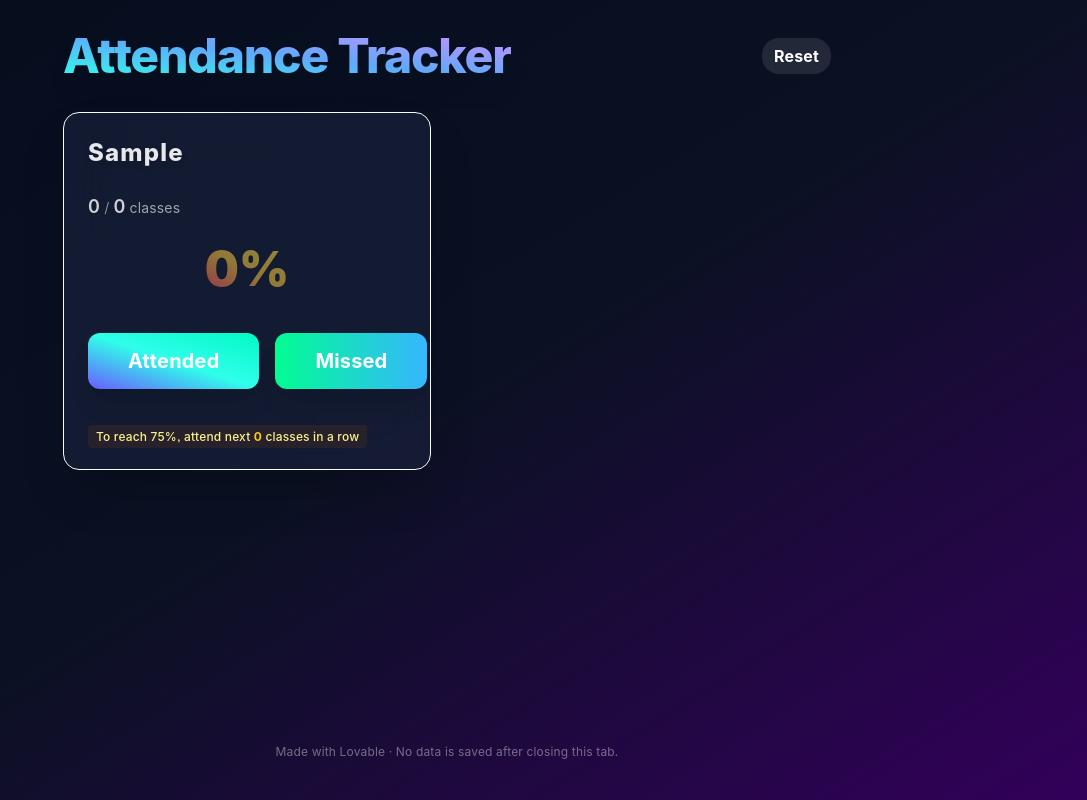
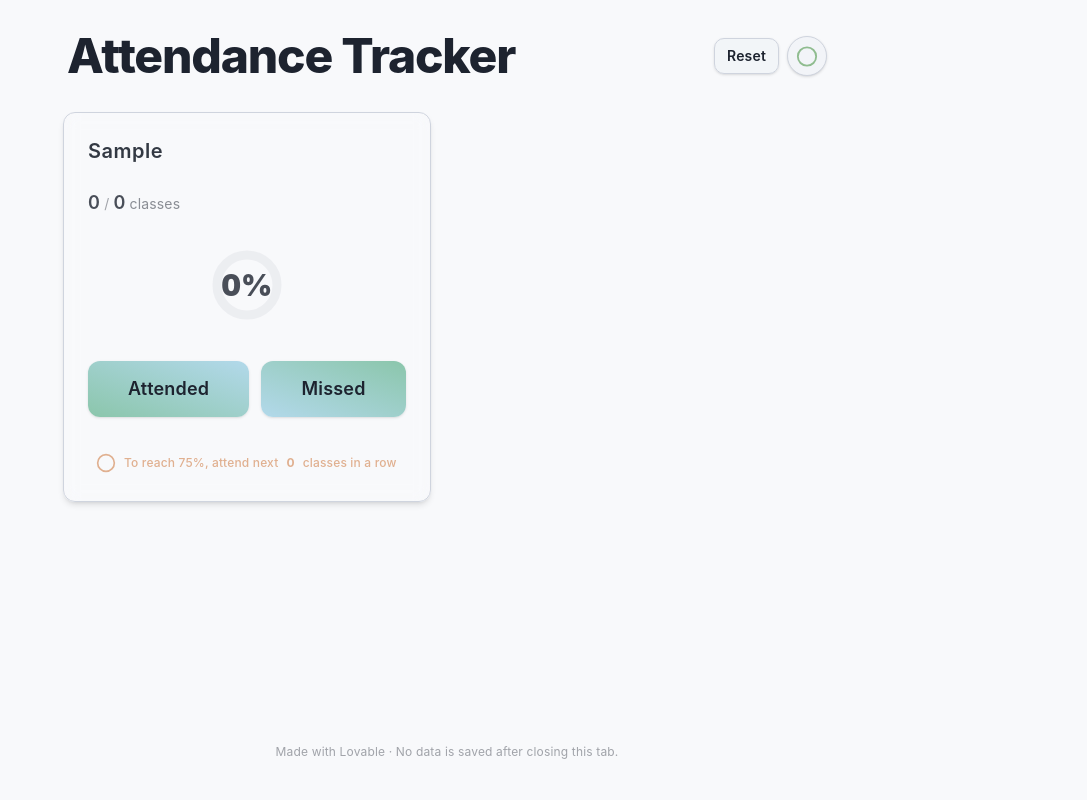
Before and after one commit to TanayK-node/BunkMate, a React (Vite) app: page / in a window 1280 px wide. Both pictures are taken after typing "Sample" into the empty fields and a click on the button "Start Tracking". Shown: the whole page, without its empty margins (193-1280 px from the left). Built offline with nearby package versions, Linux system fonts and the light colour scheme.

Commit message:
Refactor: Implement sophisticated, subtle aesthetics
- Implement light/dark mode with theme toggle and smooth transitions.
- Apply soft shadows, muted gradients, rounded corners, and pastel colors.
- Refine button styles, interactions, and layout for a calm, professional feel.

```diff
--- a/src/components/AttendanceCard.tsx
+++ b/src/components/AttendanceCard.tsx
@@ -1,7 +1,7 @@
-
 import React from "react";
 import { Card, CardContent, CardHeader, CardTitle } from "@/components/ui/card";
 import { Button } from "@/components/ui/button";
+import { Circle } from "lucide-react";
 
 type Subject = {
   name: string;
@@ -15,11 +15,8 @@ export const AttendanceCard: React.FC<{
   onUpdate: (subject: Subject) => void;
 }> = ({ subject, minPercentage, onUpdate }) => {
   const { name, attended, total } = subject;
-  const percentage =
-    total > 0 ? Math.round((attended / total) * 100) : 0;
+  const percentage = total > 0 ? Math.round((attended / total) * 100) : 0;
   const isAboveMin = percentage >= minPercentage;
-
-  // Calculate how many more classes needed to reach requirement
   let classesNeeded = 0;
   if (percentage < minPercentage) {
     const needed =
@@ -28,47 +25,76 @@ export const AttendanceCard: React.FC<{
           ? 0
           : total + 1 - attended
         : Math.ceil(
-            (minPercentage * total - 100 * attended) /
-              (100 - minPercentage)
+            (minPercentage * total - 100 * attended) / (100 - minPercentage)
           );
     classesNeeded = Math.max(needed, 0);
   }
 
+  // Pastel ring color
+  const ringColor = isAboveMin
+    ? "#8fbc8f" // sage
+    : percentage > minPercentage - 10
+    ? "#ffd59e" // soft amber
+    : "#ffb3b3"; // light red
+
+  // Animate percentage (CSS transitions for width/appearance)
   return (
-    <Card className="flex flex-col group transition-all duration-500">
+    <Card className="flex flex-col group transition-all duration-500 shadow-md">
       <CardHeader>
-        <CardTitle className="text-2xl font-extrabold tracking-wider drop-shadow-md text-white/90">
+        <CardTitle className="text-xl font-semibold tracking-wide text-foreground/90">
           {name}
         </CardTitle>
       </CardHeader>
       <CardContent className="flex-1 flex flex-col gap-4">
         <div className="flex items-center gap-2 text-sm text-muted-foreground">
           <span>
-            <strong className="text-lg font-semibold text-white/80">{attended}</strong>
-            <span className="text-white/50"> / </span>
-            <strong className="text-lg font-semibold text-white/80">{total}</strong>
-            <span className="ml-1 text-white/60">classes</span>
+            <strong className="text-lg font-semibold text-foreground/80">{attended}</strong>
+            <span className="text-foreground/40"> / </span>
+            <strong className="text-lg font-semibold text-foreground/80">{total}</strong>
+            <span className="ml-1 text-foreground/50">classes</span>
           </span>
         </div>
-        <div className="flex items-center justify-center my-2">
-          {/* Animated-gradient percentage number, large */}
+        <div className="flex items-center justify-center my-4 relative">
+          <svg width="72" height="72" viewBox="0 0 72 72" className="block">
+            <circle
+              cx="36"
+              cy="36"
+              r="30"
+              fill="none"
+              stroke="#e4e7ec"
+              strokeWidth="9"
+              opacity={0.6}
+            />
+            <circle
+              cx="36"
+              cy="36"
+              r="30"
+              fill="none"
+              stroke={ringColor}
+              strokeWidth="9"
+              strokeDasharray={2 * Math.PI * 30}
+              strokeDashoffset={
+                2 * Math.PI * 30 * (1 - Math.min(percentage, 100) / 100)
+              }
+              strokeLinecap="round"
+              style={{
+                transition: "stroke-dashoffset 0.6s cubic-bezier(0.4,0,0.2,1), stroke 0.3s",
+                filter: "drop-shadow(0 2px 8px rgba(0,0,0,0.07))"
+              }}
+            />
+          </svg>
           <span
-            className={
-              "text-4xl md:text-5xl font-black bg-gradient-to-tr " +
-              (isAboveMin
-                ? "from-[#2fff7f] via-[#30feea] to-[#55aaff] text-transparent bg-clip-text"
-                : "from-[#ff4f64] via-[#ffcb3b] to-[#fee440] text-transparent bg-clip-text animate-pulse")
-            }
-            style={{ transition: "color 0.5s, background 0.5s" }}
+            className="absolute inset-0 flex items-center justify-center text-3xl font-black text-foreground/80"
+            style={{ fontVariantNumeric: "tabular-nums" }}
           >
             {percentage}%
           </span>
         </div>
-        <div className="flex gap-4 mt-4">
+        <div className="flex gap-3 mt-2">
           <Button
             variant="default"
             size="lg"
-            className="flex-1 shadow-xl"
+            className="flex-1 shadow"
             onClick={() =>
               onUpdate({
                 ...subject,
@@ -82,7 +108,7 @@ export const AttendanceCard: React.FC<{
           <Button
             variant="secondary"
             size="lg"
-            className="flex-1 shadow-xl"
+            className="flex-1 shadow"
             onClick={() =>
               onUpdate({
                 ...subject,
@@ -93,15 +119,16 @@ export const AttendanceCard: React.FC<{
             Missed
           </Button>
         </div>
-        <div className="mt-6 text-xs font-medium">
+        <div className="mt-4 text-xs font-medium">
           {isAboveMin ? (
-            <span className="text-green-300/80">
-              <span className="inline-block animate-pulse">✔</span> Above minimum attendance ({minPercentage}%)
+            <span className="text-[hsl(var(--success))] flex items-center gap-2">
+              <Circle className="w-5 h-5 text-[hsl(var(--success))]" strokeWidth={2} /> Above minimum attendance ({minPercentage}%)
             </span>
           ) : (
-            <span className="text-yellow-200 bg-yellow-900/20 rounded px-2 py-1">
+            <span className="text-[hsl(var(--warning))] bg-[hsl(var(--warning),.09)] rounded px-2 py-1 flex items-center gap-2 animate-pulse-slow">
+              <Circle className="w-5 h-5 text-[hsl(var(--warning))]" strokeWidth={2} />
               To reach {minPercentage}%, attend next{" "}
-              <b className="font-bold text-yellow-400">{classesNeeded}</b> class
+              <b className="font-bold text-[hsl(var(--warning))]">{classesNeeded}</b> class
               {classesNeeded !== 1 && "es"} in a row
             </span>
           )}
--- /dev/null
+++ b/src/components/ThemeToggle.tsx
@@ -0,0 +1,38 @@
+
+// ThemeToggle - simple dark/light toggle with smooth animation
+import React from "react";
+import { useEffect, useState } from "react";
+import { Circle, CircleCheck } from "lucide-react";
+
+const getInitialTheme = () =>
+  (localStorage.getItem("theme") as "light" | "dark" | null) ||
+  (window.matchMedia("(prefers-color-scheme: dark)").matches ? "dark" : "light");
+
+export const ThemeToggle: React.FC = () => {
+  const [theme, setTheme] = useState<"light" | "dark">(getInitialTheme());
+
+  useEffect(() => {
+    document.documentElement.classList.toggle("dark", theme === "dark");
+    localStorage.setItem("theme", theme);
+  }, [theme]);
+
+  return (
+    <button
+      aria-label="Toggle theme"
+      className="bg-card rounded-full border border-divider shadow p-2 transition-all duration-300 flex items-center justify-center hover:bg-accent2/40 focus:focus-soft outline-none"
+      onClick={() => setTheme(theme === "dark" ? "light" : "dark")}
+      style={{
+        transition: "background 0.3s, color 0.3s, box-shadow 0.3s",
+        width: 40,
+        height: 40,
+        color: theme === "dark" ? "#b19cd9" : "#8fbc8f",
+      }}
+    >
+      {theme === "dark" ? (
+        <CircleCheck size={23} strokeWidth={2} />
+      ) : (
+        <Circle size={23} strokeWidth={2} />
+      )}
+    </button>
+  );
+};
--- a/src/components/ui/button.tsx
+++ b/src/components/ui/button.tsx
@@ -1,28 +1,24 @@
-
 import * as React from "react"
 import { Slot } from "@radix-ui/react-slot"
 import { cva, type VariantProps } from "class-variance-authority"
 import { cn } from "@/lib/utils"
 
 const buttonVariants = cva(
-  "inline-flex items-center justify-center gap-2 whitespace-nowrap rounded-lg font-bold ring-offset-background transition-all focus-visible:outline-none focus-visible:ring-2 focus-visible:ring-ring focus-visible:ring-offset-2 disabled:pointer-events-none disabled:opacity-50",
+  "inline-flex items-center justify-center gap-2 whitespace-nowrap rounded-xl font-semibold shadow group ring-offset-background transition-all duration-300 focus-visible:outline-none focus-visible:ring-2 focus-visible:ring-accent focus-visible:ring-offset-2 disabled:pointer-events-none disabled:opacity-50",
   {
     variants: {
       variant: {
-        default: "bg-gradient-to-tr from-[#6a5cff] via-[#30feea] to-[#01f9c6] text-white shadow-lg hover:brightness-110 active:scale-95",
-        destructive:
-          "bg-gradient-to-tr from-[#ff3973] to-[#ffb237] text-white hover:brightness-110",
-        outline:
-          "border border-accent bg-transparent hover:bg-accent/30 text-accent-foreground",
-        secondary:
-          "bg-gradient-to-r from-[#01fd92] to-[#36b6fe] text-white hover:brightness-110",
-        ghost: "hover:bg-accent hover:text-accent-foreground",
-        link: "text-primary underline-offset-4 hover:underline",
+        default: "bg-gradient-to-tr from-[hsl(var(--accent))] to-[hsl(var(--accent2))] text-foreground hover:brightness-105 active:scale-98",
+        destructive: "bg-[hsl(var(--danger))] text-white hover:bg-[hsl(var(--danger),0.85)]",
+        outline: "border border-input bg-transparent hover:bg-[hsl(var(--card))] text-foreground",
+        secondary: "bg-gradient-to-tr from-[hsl(var(--accent2))] to-[hsl(var(--accent))] text-foreground hover:brightness-105",
+        ghost: "hover:bg-input/50 hover:text-accent",
+        link: "text-accent underline-offset-4 hover:underline",
       },
       size: {
-        default: "h-12 px-6 py-2 text-lg",
-        sm: "h-9 rounded-md px-3 text-base",
-        lg: "h-14 rounded-xl px-10 text-xl",
+        default: "h-11 px-6 py-2 text-base",
+        sm: "h-9 rounded-md px-3 text-sm",
+        lg: "h-14 rounded-xl px-10 text-lg",
         icon: "h-10 w-10",
       },
     },
@@ -44,7 +40,7 @@ const Button = React.forwardRef<HTMLButtonElement, ButtonProps>(
     const Comp = asChild ? Slot : "button"
     return (
       <Comp
-        className={cn(buttonVariants({ variant, size, className }), "transition-transform duration-200 active:scale-95")}
+        className={cn(buttonVariants({ variant, size, className }), "transition-transform duration-200 active:scale-97")}
         ref={ref}
         {...props}
       />
--- a/src/components/ui/card.tsx
+++ b/src/components/ui/card.tsx
@@ -9,9 +9,7 @@ const Card = React.forwardRef<
   <div
     ref={ref}
     className={cn(
-      // Glassmorphism & border enhancements
-      "rounded-2xl border bg-[var(--card-glass-bg)] backdrop-blur-xl bg-clip-padding shadow-2xl border border-[hsla(var(--card-glass-border),0.25)] transition-all duration-300",
-      "hover:scale-[1.025] hover:shadow-3xl",
+      "rounded-xl border glass-card shadow-md hover:shadow-lg transition-all duration-300",
       className
     )}
     {...props}
--- a/src/index.css
+++ b/src/index.css
@@ -1,109 +1,103 @@
+
 @tailwind base;
 @tailwind components;
 @tailwind utilities;
 
-/* Definition of the design system. All colors, gradients, fonts, etc should be defined here. */
-
 @layer base {
   :root {
-    --background: 229 45% 8%;      /* deep navy */
-    --foreground: 222.2 84% 4.9%;
+    /* Light theme base */
+    --background: 220 30% 98%; /* #f8f9fa */
+    --foreground: 222 23% 15%; /* calm dark text */
 
-    --card: 224 33% 16%;           /* dark glass card */
-    --card-foreground: 210 40% 98%;
+    --card: 218 29% 96%;       /* #e9ecef */
+    --card-foreground: 222 23% 15%;
 
-    --popover: 0 0% 100%;
-    --popover-foreground: 222.2 47.4% 11.2%;
+    --accent: 153 34% 66%;     /* sage green #8fbc8f */
+    --accent2: 199 58% 81%;    /* soft blue #87ceeb */
+    --accent3: 2 100% 80%;     /* coral #ff7f7f */
+    --accent-purple: 260 23% 75%; /* pastel purple #b19cd9 */
+    --accent-teal: 182 25% 49%;   /* muted teal #5f9ea0 */
+    --accent-amber: 43 74% 59%;   /* warm amber #daa520 */
 
-    --primary: 265 89% 65%;        /* neon purple/blue accent */
-    --primary-foreground: 222.2 47.4% 11.2%;
+    --success: 137 35% 64%;    /* pastel green */
+    --warning: 24 56% 72%;     /* soft orange */
+    --danger: 2 82% 65%;       /* soft red */
 
-    --secondary: 156 74% 49%;      /* neon green accent */
-    --secondary-foreground: 222.2 47.4% 11.2%;
+    --border: 221 18% 84%;     /* very soft gray border */
+    --input: 221 18% 91%;
 
-    --muted: 210 40% 96.1%;
-    --muted-foreground: 215.4 16.3% 46.9%;
+    --radius: 0.75rem; /* 12px */
+    --shadow: 0 4px 24px 0 hsla(218, 29%, 72%, 0.08);
+    --shadow-md: 0 8px 32px 0 hsla(218, 29%, 50%, 0.10);
 
-    --accent: 210 40% 96.1%;
-    --accent-foreground: 222.2 47.4% 11.2%;
+    --divider: 221 16% 92%;
 
-    --destructive: 0 84.2% 60.2%;
-    --destructive-foreground: 210 40% 98%;
-
-    --border: 214.3 31.8% 91.4%;
-    --input: 214.3 31.8% 91.4%;
-    --ring: 222.2 84% 4.9%;
-
-    --card-glass-border: 215 28% 53%;
-    --card-glass-bg: hsla(224, 40%, 16%, 0.72);
-
-    --radius: 1.2rem; /* bump for more roundness */
-
-    --sidebar-background: 0 0% 98%;
-
-    --sidebar-foreground: 240 5.3% 26.1%;
-
-    --sidebar-primary: 240 5.9% 10%;
-
-    --sidebar-primary-foreground: 0 0% 98%;
-
-    --sidebar-accent: 240 4.8% 95.9%;
-
-    --sidebar-accent-foreground: 240 5.9% 10%;
-
-    --sidebar-border: 220 13% 91%;
-
-    --sidebar-ring: 217.2 91.2% 59.8%;
+    --transition: background 0.3s cubic-bezier(0.4,0,0.2,1),
+      color 0.3s cubic-bezier(0.4,0,0.2,1),
+      border-color 0.3s cubic-bezier(0.4,0,0.2,1);
   }
 
   .dark {
-    --background: 222.2 84% 4.9%;
-    --foreground: 210 40% 98%;
+    --background: 230 12% 11%;          /* #1a1a1a */
+    --foreground: 220 28% 90%;          /* nearly white text */
+    --card: 230 12% 18%;                /* #2d2d2d */
+    --card-foreground: 220 28% 90%;
 
-    --card: 222.2 84% 4.9%;
-    --card-foreground: 210 40% 98%;
+    --accent: 260 24% 75%;     /* soft purple #b19cd9 */
+    --accent2: 182 25% 49%;    /* muted teal #5f9ea0 */
+    --accent3: 43 74% 59%;     /* warm amber #daa520 */
 
-    --popover: 222.2 84% 4.9%;
-    --popover-foreground: 210 40% 98%;
+    --success: 137 17% 35%;
+    --warning: 30 35% 52%;
+    --danger: 3 48% 54%;
 
-    --primary: 210 40% 98%;
-    --primary-foreground: 222.2 47.4% 11.2%;
+    --border: 228 12% 26%;         /* soft border in dark */
+    --input: 228 16% 34%;
 
-    --secondary: 217.2 32.6% 17.5%;
-    --secondary-foreground: 210 40% 98%;
+    --divider: 228 12% 24%;
 
-    --muted: 217.2 32.6% 17.5%;
-    --muted-foreground: 215 20.2% 65.1%;
+    --shadow: 0 4px 24px 0 hsla(230, 12%, 8%, 0.12);
+    --shadow-md: 0 8px 32px 0 hsla(230, 12%, 20%, 0.14);
+    --radius: 0.75rem;
+    --transition: background 0.3s cubic-bezier(0.4,0,0.2,1),
+      color 0.3s cubic-bezier(0.4,0,0.2,1),
+      border-color 0.3s cubic-bezier(0.4,0,0.2,1);
+  }
 
-    --accent: 217.2 32.6% 17.5%;
-    --accent-foreground: 210 40% 98%;
+  body {
+    background: hsl(var(--background));
+    color: hsl(var(--foreground));
+    transition: var(--transition);
+    font-family: 'Inter', 'Segoe UI', Arial, sans-serif;
+    letter-spacing: 0.01em;
+    min-height: 100vh;
+    overscroll-behavior-y: none;
+  }
 
-    --destructive: 0 62.8% 30.6%;
-    --destructive-foreground: 210 40% 98%;
-
-    --border: 217.2 32.6% 17.5%;
-    --input: 217.2 32.6% 17.5%;
-    --ring: 212.7 26.8% 83.9%;
-    --sidebar-background: 240 5.9% 10%;
-    --sidebar-foreground: 240 4.8% 95.9%;
-    --sidebar-primary: 224.3 76.3% 48%;
-    --sidebar-primary-foreground: 0 0% 100%;
-    --sidebar-accent: 240 3.7% 15.9%;
-    --sidebar-accent-foreground: 240 4.8% 95.9%;
-    --sidebar-border: 240 3.7% 15.9%;
-    --sidebar-ring: 217.2 91.2% 59.8%;
+  * {
+    @apply border-border;
+    transition: var(--transition);
   }
 }
 
-@layer base {
-  * {
-    @apply border-border;
+@layer components {
+  .glass-card {
+    background: hsla(var(--card), 0.8);
+    box-shadow: var(--shadow);
+    border-radius: var(--radius);
+    border: 1px solid hsl(var(--border));
+    backdrop-filter: blur(8px);
+    transition: var(--transition);
   }
-
-  body {
-    @apply bg-background text-card-foreground font-sans;
-    font-family: 'Inter', 'Segoe UI', Arial, sans-serif;
-    font-feature-settings: "ss01" on, "ss03" on;
-    letter-spacing: 0.01em;
+  .divider {
+    background: hsl(var(--divider));
+    height: 1px;
+    margin: 1rem 0;
+    opacity: 0.7;
+  }
+  .focus-soft {
+    outline: none;
+    box-shadow: 0 0 0 2px hsl(var(--accent))33, 0 2px 12px 0 hsla(var(--accent), 0.07);
+    transition: box-shadow 0.3s cubic-bezier(0.4,0,0.2,1);
   }
 }
--- a/src/pages/Index.tsx
+++ b/src/pages/Index.tsx
@@ -1,9 +1,9 @@
-
 import React, { useState } from "react";
 import { Card, CardContent, CardHeader, CardTitle } from "@/components/ui/card";
 import { Input } from "@/components/ui/input";
 import { Button } from "@/components/ui/button";
 import { AttendanceCard } from "@/components/AttendanceCard";
+import { ThemeToggle } from "@/components/ThemeToggle";
 
 type Subject = {
   name: string;
@@ -83,22 +83,20 @@ const Index = () => {
   // Only show setup form if attendance state hasn't been set
   if (!attendance) {
     return (
-      <div className="min-h-screen flex items-center justify-center px-2 bg-gradient-to-br from-[#101c2c] via-[#111620] to-[#2a003f]">
-        <Card className="w-full max-w-lg mx-auto glass-card border-0 shadow-2xl backdrop-blur-2xl">
+      <div className="min-h-screen flex items-center justify-center px-2 bg-background transition-all duration-300">
+        <Card className="w-full max-w-lg mx-auto glass-card shadow-md border-0">
           <CardHeader>
-            <CardTitle className="text-center text-3xl font-extrabold bg-gradient-to-tr from-[#6a5cff] via-[#30feea] to-[#01f9c6] bg-clip-text text-transparent drop-shadow-lg tracking-tight">
-              Attendance Tracker Setup
-            </CardTitle>
+            <CardTitle className="text-center text-2xl font-bold text-foreground mb-3">Attendance Setup</CardTitle>
           </CardHeader>
           <CardContent>
-            <form onSubmit={handleSubmit} className="space-y-8">
-              <div className="space-y-4">
-                <label className="block font-bold text-white/70 mb-1 tracking-wide text-lg">Subjects</label>
+            <form onSubmit={handleSubmit} className="space-y-6">
+              <div className="space-y-3">
+                <label className="block font-semibold text-foreground/80 mb-1">Subjects</label>
                 <div className="space-y-2">
                   {form.subjects.map((subject, idx) => (
                     <div
                       key={idx}
-                      className="flex flex-col sm:flex-row gap-2 items-stretch mb-1 transition-all duration-300"
+                      className="flex flex-col sm:flex-row gap-2 items-stretch mb-1"
                     >
                       <Input
                         placeholder="Subject name"
@@ -106,7 +104,7 @@ const Index = () => {
                         onChange={(e) =>
                           handleSubjectChange(idx, "name", e.target.value)
                         }
-                        className="flex-1 glass-card bg-white/5 border-[hsla(var(--card-glass-border),0.12)] placeholder:text-white/50 text-white font-medium shadow-inner focus:shadow-glass focus:ring-2 focus:ring-primary focus:outline-none"
+                        className="flex-1 bg-card/90 border border-input rounded-md focus:focus-soft placeholder:text-foreground/30 text-foreground"
                       />
                       <Input
                         type="number"
@@ -116,7 +114,7 @@ const Index = () => {
                         onChange={(e) =>
                           handleSubjectChange(idx, "attended", e.target.value)
                         }
-                        className="w-24 glass-card bg-white/5 border-[hsla(var(--card-glass-border),0.12)] placeholder:text-white/50 text-white font-medium shadow-inner focus:shadow-glass focus:ring-2 focus:ring-primary focus:outline-none"
+                        className="w-20 bg-card/90 border border-input rounded-md focus:focus-soft placeholder:text-foreground/30 text-foreground"
                       />
                       <Input
                         type="number"
@@ -126,7 +124,7 @@ const Index = () => {
                         onChange={(e) =>
                           handleSubjectChange(idx, "total", e.target.value)
                         }
-                        className="w-24 glass-card bg-white/5 border-[hsla(var(--card-glass-border),0.12)] placeholder:text-white/50 text-white font-medium shadow-inner focus:shadow-glass focus:ring-2 focus:ring-primary focus:outline-none"
+                        className="w-20 bg-card/90 border border-input rounded-md focus:focus-soft placeholder:text-foreground/30 text-foreground"
                       />
                       {form.subjects.length > 1 && (
                         <Button
@@ -147,13 +145,13 @@ const Index = () => {
                   type="button"
                   variant="outline"
                   onClick={addSubject}
-                  className="w-full border-0 bg-gradient-to-tr from-[#6a5cff] via-[#30feea] to-[#01f9c6] text-white/90 shadow hover:brightness-125 transition-all"
+                  className="w-full border-0 bg-gradient-to-tr from-[hsl(var(--accent))] to-[hsl(var(--accent2))] text-foreground shadow hover:brightness-110"
                 >
                   + Add Subject
                 </Button>
               </div>
               <div>
-                <label className="block font-bold mb-1 tracking-wide text-white/70 text-lg">
+                <label className="block font-bold mb-1 text-foreground/80">
                   Minimum Attendance (%)
                 </label>
                 <Input
@@ -170,10 +168,10 @@ const Index = () => {
                       ),
                     }))
                   }
-                  className="w-32 glass-card bg-white/5 border-[hsla(var(--card-glass-border),0.12)] placeholder:text-white/50 text-white font-semibold shadow-inner focus:shadow-glass focus:ring-2 focus:ring-primary focus:outline-none"
+                  className="w-28 bg-card/90 border border-input rounded focus:focus-soft text-foreground font-semibold"
                 />
               </div>
-              <Button type="submit" className="w-full h-14 text-2xl font-extrabold shadow-xl">
+              <Button type="submit" className="w-full h-12 text-xl font-bold shadow group">
                 Start Tracking
               </Button>
             </form>
@@ -200,14 +198,15 @@ const Index = () => {
   };
 
   return (
-    <div className="min-h-screen bg-gradient-to-br from-[#050d1d] via-[#0b1123] to-[#32005a] px-2 py-8 flex flex-col transition-colors duration-500">
-      <header className="mb-8 flex items-center justify-between max-w-3xl w-full mx-auto">
-        <h1 className="text-4xl md:text-5xl font-extrabold font-display tracking-tight bg-gradient-to-tr from-[#30feea] via-[#60a9fa] to-[#d08ffe] bg-clip-text text-transparent drop-shadow-xl">
-          Attendance Tracker
-        </h1>
-        <Button variant="outline" onClick={resetAll} size="sm" className="bg-white/10 border-0 text-white hover:bg-white/20">
-          Reset
-        </Button>
+    <div className="min-h-screen bg-background px-3 py-8 flex flex-col transition-colors duration-300">
+      <header className="mb-8 flex items-center justify-between max-w-3xl w-full mx-auto px-1">
+        <h1 className="text-4xl md:text-5xl font-extrabold tracking-tight text-foreground">Attendance Tracker</h1>
+        <div className="flex items-center gap-2">
+          <Button variant="outline" onClick={resetAll} size="sm" className="bg-card/80 text-foreground border border-divider hover:bg-card">
+            Reset
+          </Button>
+          <ThemeToggle />
+        </div>
       </header>
       <div className="grid grid-cols-1 sm:grid-cols-2 gap-8 max-w-3xl w-full mx-auto">
         {attendance.map((subject, idx) => (
@@ -220,7 +219,7 @@ const Index = () => {
         ))}
       </div>
       <footer className="mt-auto pt-6 pb-2 text-center text-muted-foreground text-xs">
-        <span className="text-white/40">Made with Lovable · No data is saved after closing this tab.</span>
+        <span className="text-foreground/40">Made with Lovable · No data is saved after closing this tab.</span>
       </footer>
     </div>
   );
```
